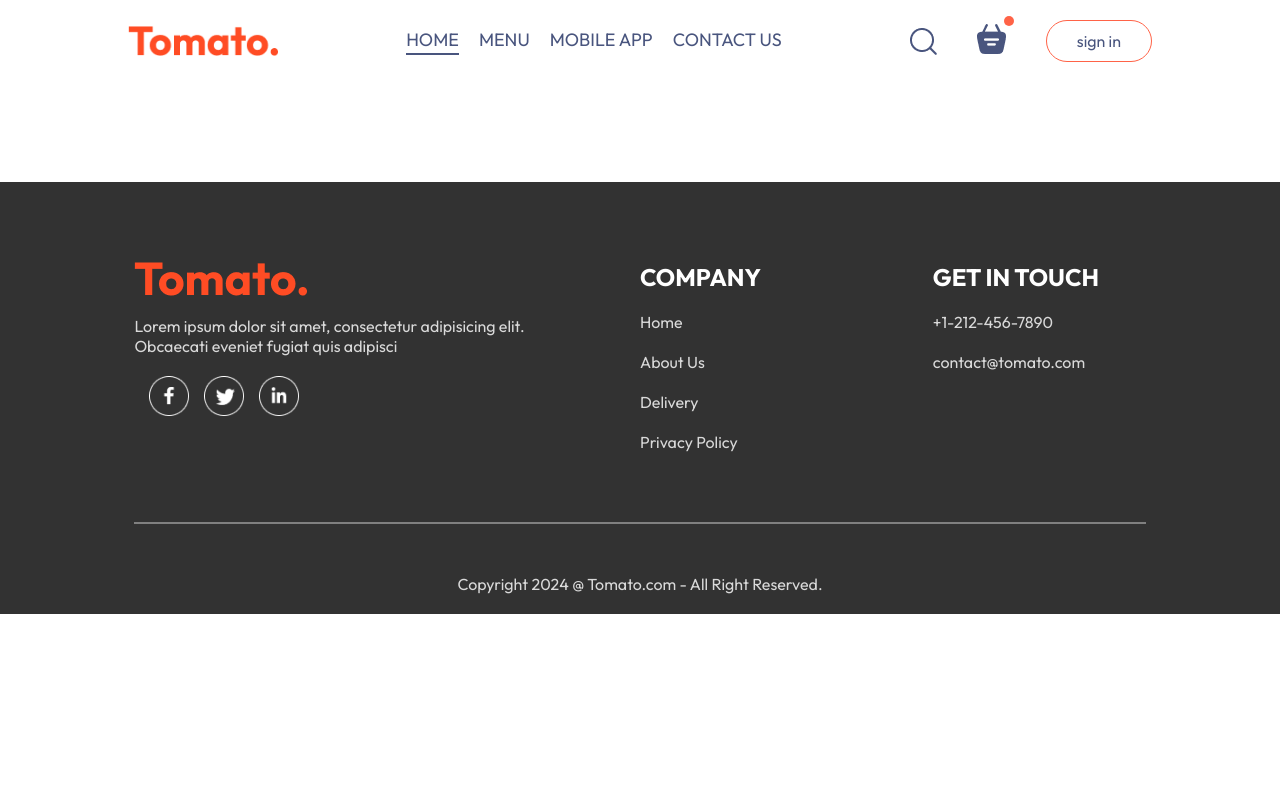
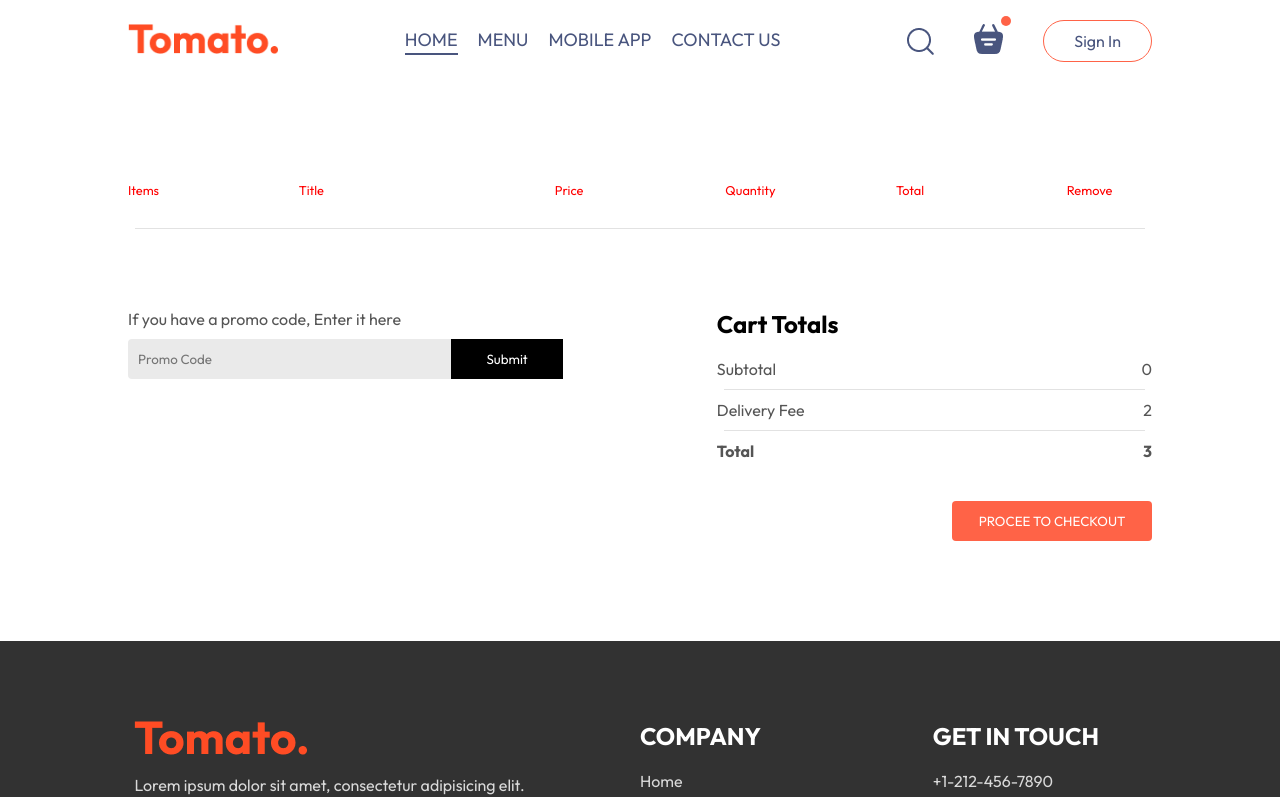
Before and after one commit to salimsheikh/react-vite-food-shop, a React (Vite) app in the folder front-end/: page /cart in a window 1280 px wide. Shown: the top 797 px of the page. Built offline with nearby package versions, Linux system fonts and the light colour scheme.

Commit message:
Cart page completed

```diff
--- a/front-end/src/App.jsx
+++ b/front-end/src/App.jsx
@@ -1,17 +1,24 @@
-import React from 'react';
+import React, { useEffect, useState } from 'react';
 import Navbar from './components/navbar/Navbar';
 import { Route, Routes } from 'react-router-dom';
 import HomePage from './pages/home/HomePage';
 import CartPage from './pages/cart/CartPage';
 import PlaceOrderPage from './pages/placeorder/PlaceOrderPage';
 import Footer from './components/Footer/Footer';
+import LoginPopup from './components/LoginPopup/LoginPopup';
 
 const App = () => {
+
+  const [showLogin, setShowLogin] = useState(false);
+  useEffect(() =>{console.log(`showLoing ${showLogin}`);})
+
+
   return (
 
     <>
+    {showLogin ? <LoginPopup  setShowLogin={setShowLogin}  /> : <></>}
     <div className='app'>
-      <Navbar />
+      <Navbar setShowLogin={setShowLogin} />
       <Routes>
         <Route path='/' element={<HomePage />} />
         <Route path='/cart' element={<CartPage />} />
--- /dev/null
+++ b/front-end/src/components/LoginPopup/LoginPopup.css
@@ -0,0 +1,76 @@
+.login-popup{
+    position: absolute;
+    z-index: 1;
+    width: 100%;
+    height: 100%;
+    background-color: #000000;
+    display: grid;
+
+    .login-popup-container{
+        place-self: center;
+        width: max(23vw, 330px);
+        /* width: 330px; */
+        color: #808080;
+        background-color: white;
+        display: flex;
+        flex-direction: column;
+        gap: 25px;
+        padding: 25px 30px;
+        border-radius: 8px;
+        font-size: 14px;
+        animation: fadeIn 0.5;
+
+        button{
+            border: none;
+            padding: 10px;
+            border-radius: 4px;
+            color: white;
+            background-color: tomato;
+            font-size: 15px;
+            cursor: pointer;
+        }
+
+    }
+
+    .login-popup-title{
+        display: flex;
+        justify-content: space-between;
+        align-items: center;
+        color: #000000;
+
+        img{
+            width: 16px;
+            cursor: pointer;
+        }
+    }
+
+    .login-popup-inputs{
+        display: flex;
+        flex-direction: column;
+        gap: 20px;
+
+        input{
+            outline: none;
+            border: 1px solid #c9c9c9;
+            padding: 10px;
+            border-radius: 4px;
+        }
+    }
+
+    .login-popup-condition{
+        display: flex;
+        align-items: start;
+        gap: 8px;
+        margin-top: -15px;
+
+        input{
+            margin-top: 5px;
+        }
+    }
+
+    p span{
+        color: tomato;
+        font-weight: 500;
+        cursor: pointer;
+    }
+}
--- a/front-end/src/components/LoginPopup/LoginPopup.jsx
+++ b/front-end/src/components/LoginPopup/LoginPopup.jsx
@@ -1,6 +1,35 @@
-const LoginPopup = () => {
+import { useEffect, useState } from 'react';
+import './LoginPopup.css'
+import { assets } from '../../assets/assets';
+const LoginPopup = ({setShowLogin}) => {
+    const [currState, setCurrState] = useState('sign-up');
+    console.log(currState);
   return (
-    <div>
+    <div className='login-popup'>
+      <form className="login-popup-container">
+        <div className="login-popup-title">
+            <h2>{currState === "sign-up" ? "Sign Up" : "Sign In"}</h2>
+            <img onClick={()=>{setShowLogin(false)}} src={assets.cross_icon} alt="" />
+        </div>
+
+        <div className="login-popup-inputs">
+            {currState === "sign-up" ? <input type="text" placeholder='Your name' required /> : <></>}
+            <input type="email" placeholder='Your email' required  />
+            <input type="password" placeholder='Password' required  />
+        </div>
+
+        <button>{currState === "sign-up" ? "Create account" : "Login"}</button>
+        {currState === "sign-up" ? <div className="login-popup-condition">
+          <input type="checkbox" required />
+          <p>By Continuing, i agree to the terms of use & privacy policy</p>
+        </div> : <></>}
+
+
+
+        {currState === 'sign-in' ? <p>Create a new account? <span onClick={() => {setCurrState('sign-up')}}>click here</span></p> : <p>Already have an account? <span onClick={() => {setCurrState('sign-in')}}>Login here</span></p>}
+
+
+      </form>
 
     </div>
   );
--- a/front-end/src/components/navbar/Navbar.jsx
+++ b/front-end/src/components/navbar/Navbar.jsx
@@ -3,13 +3,13 @@
 import {assets} from '../../assets/assets'
 import {Link} from 'react-router-dom'
 
-const Navbar = () => {
+const Navbar = ({setShowLogin}) => {
 
   const [menu, setMenu] = useState("home");
 
   return (
     <div className='navbar'>
-      <img src={assets.logo} alt="" className='logo' />
+      <Link to="/"><img src={assets.logo} alt="" className='logo' /></Link>
       <div className="navbar-menu">
         <Link to="/" onClick={()=>{setMenu("home")}} className={menu === 'home' ? 'active' : ''}>HOME</Link>
         <a href='#explore-menu' onClick={()=>{setMenu("menu")}} className={menu === 'menu' ? 'active' : ''}>MENU</a>
@@ -20,10 +20,10 @@
       <div className="navbar-right">
         <img src={assets.search_icon} alt="" />
         <div className="navbar-search-icon">
-          <img src={assets.basket_icon} alt="" />
+          <Link to="/cart"><img src={assets.basket_icon} alt="" /></Link>
           <div className="dot"></div>
         </div>
-        <button>sign in</button>
+        <button onClick={() =>setShowLogin(true)}>Sign In</button>
       </div>
     </div>
 
--- a/front-end/src/pages/cart/CartPage.css
+++ b/front-end/src/pages/cart/CartPage.css
@@ -0,0 +1,117 @@
+.cart-page{
+    margin-top: 100px;
+
+    .cart-items-title{
+        display: grid;
+        grid-template-columns: 1fr 1.5fr 1fr 1fr 1fr 0.5fr;
+        align-items: center;
+        color: red;
+        font-size: max(1vw, 12px);
+    }
+
+    .cart-items-item{
+        margin: 10px 0px;
+        color: black;
+
+        img{
+            width: 50px;
+        }
+    }
+
+    hr{
+        height: 1px;
+        border: none;
+        background-color:#e2e2e2;
+    }
+    .cross{
+        cursor: pointer;
+    }
+
+
+    .cart-bottom{
+        margin-top: 80px;
+        display: flex;
+        justify-content: space-around;
+        gap: max(12vw,20px);
+    }
+
+    .cart-total{
+        flex: 1;
+        display: flex;
+        flex-direction: column;
+        gap: 20px;
+    }
+
+    .cart-total-details{
+        display: flex;
+        justify-content:space-between;
+        color:#555;
+    }
+
+    hr{
+        border: 0;
+        margin: 10px 7px;
+        height: 1px;
+    }
+
+    .checkout-button{
+        text-align: right;
+        margin-top: 20px;
+
+        button{
+            border: none;
+            color: white;
+            background-color: tomato;
+            width: max(15vw, 200px);
+            padding: 12px 0px;
+            border-radius: 4px;
+            cursor: pointer;
+        }
+    }
+
+    .cart-promocode{
+        flex: 1;
+
+        p{
+            color: #555;
+        }
+
+        .cart-promocode-input{
+            margin-top: 10px;
+            display: flex;
+            justify-content: space-between;
+            align-items: center;
+            background-color: #eaeaea;
+            border-radius: 4px;
+
+            input{
+                background-color: transparent;
+                border:none;
+                outline: none;
+                padding-left: 10px;
+                padding-right: 10px;
+                width: 100%;
+            }
+
+            button{
+                width: max(10vw, 150px);
+                padding: 12px 5px;
+                background-color: black;
+                border: none;
+                color: white;
+            }
+        }
+    }
+
+    @media (max-width:750px) {
+        .cart-bottom{
+            /* flex-direction: column-reverse; */
+            flex-direction: column;
+        }
+        .cart-promocode{
+            justify-content: start;
+        }
+    }
+
+
+}
--- a/front-end/src/pages/cart/CartPage.jsx
+++ b/front-end/src/pages/cart/CartPage.jsx
@@ -1,10 +1,83 @@
-import React from 'react';
+import { useContext } from 'react';
 import './CartPage.css';
+import {StoreContext}  from '../../context/StoreContext'
 
 const CartPage = () => {
+
+  const {cartItems, food_list, removeFromCart} = useContext(StoreContext)
   return (
-    <div>
+    <div className='cart-page'>
+      <div className="cart-items">
+        <div className="cart-items-title">
+          <p>Items</p>
+          <p>Title</p>
+          <p>Price</p>
+          <p>Quantity</p>
+          <p>Total</p>
+          <p>Remove</p>
+        </div>
+        <br />
+        <hr />
 
+        {food_list.map((item, index) => {
+          if(cartItems[item._id] > 0){
+            return (
+            <>
+            <div key={index} className="cart-items-title cart-items-item">
+              <img src={item.image} alt="" />
+              <p>{item.name}</p>
+              <p>${item.price}</p>
+              <p>{cartItems[item._id]}</p>
+              <p>${cartItems[item._id] * item.price}</p>
+              <p className='cross' onClick={() => {removeFromCart(item._id)}}>X</p>
+            </div>
+            <hr />
+            </>)
+          }
+        })}
+      </div>
+
+      <div className="cart-bottom">
+
+
+
+      <div className="cart-promocode">
+          <div>
+            <p>If you have a promo code, Enter it here</p>
+            <div className="cart-promocode-input">
+              <input type="text" placeholder='Promo Code' maxLength={50} />
+              <button>Submit</button>
+            </div>
+          </div>
+        </div>
+
+        <div className="cart-total">
+            <h2>Cart Totals</h2>
+            <div>
+              <div className="cart-total-details">
+                <p>Subtotal</p>
+                <p>{0}</p>
+              </div>
+              <hr />
+              <div className="cart-total-details">
+                <p>Delivery Fee</p>
+                <p>{2}</p>
+              </div>
+              <hr />
+              <div className="cart-total-details">
+                <b>Total</b>
+                <b>{3}</b>
+              </div>
+            </div>
+            <div className='checkout-button'>
+              <button>PROCEE TO CHECKOUT</button>
+            </div>
+        </div>
+
+
+
+
+      </div>
     </div>
   );
 }
```
